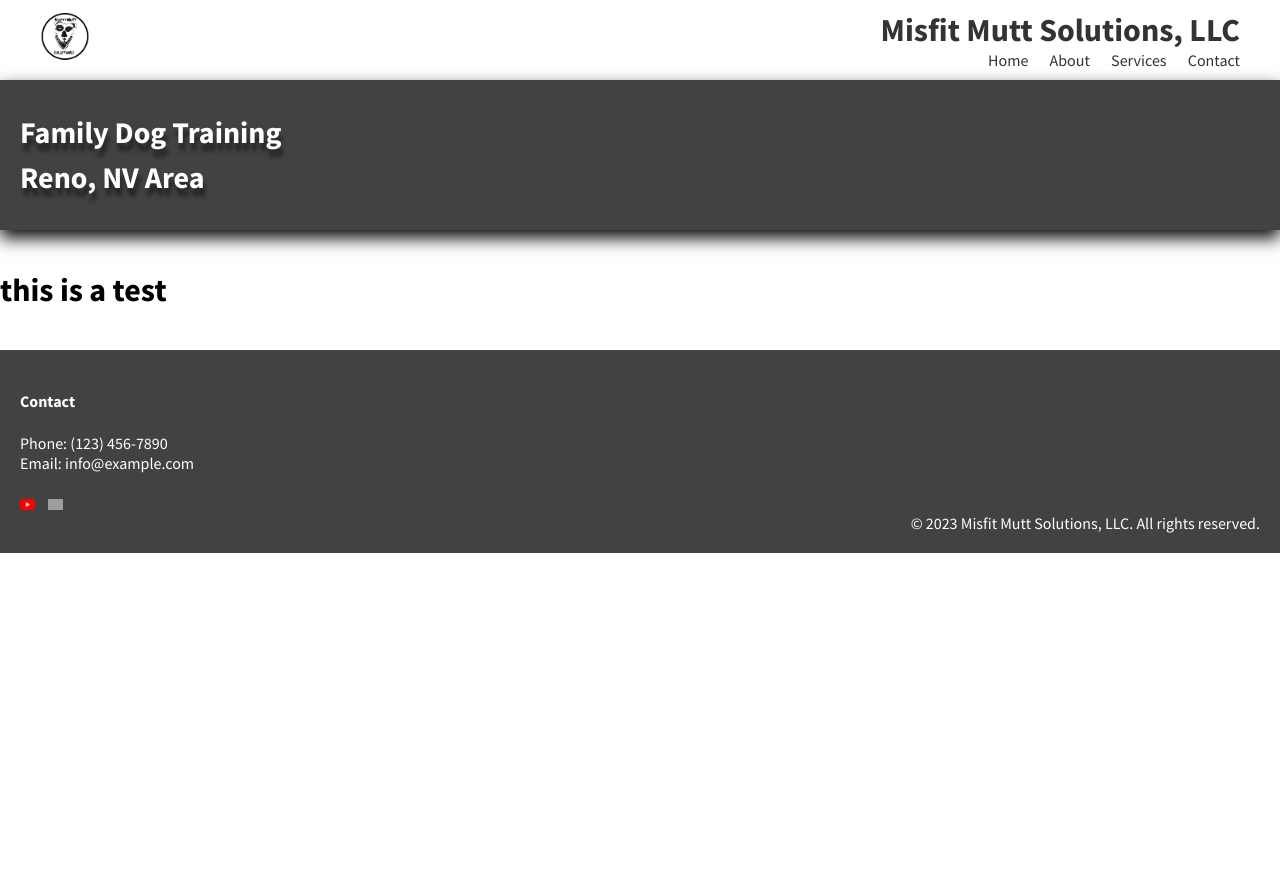
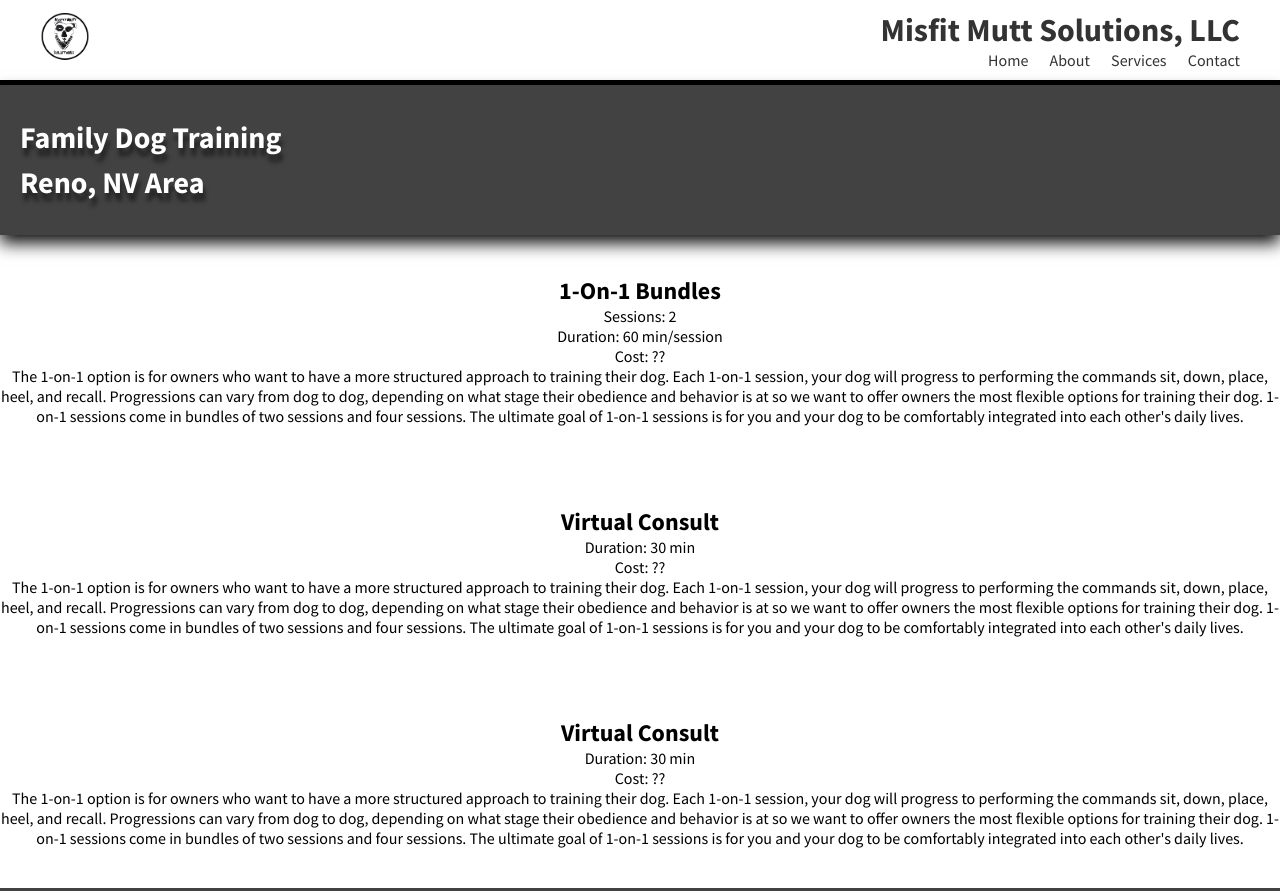
Before and after one commit to glmcbr06/misfit-mutt, a plain HTML site: page services.html in a window 1280 px wide. Shown: the top 891 px of the page. Before the commit the page ends 800 px from the top, so only its background shows below. Drawn offline with Linux system fonts and the light colour scheme; grey boxes are pictures that could not be loaded.

Commit message:
working the services page

```diff
--- a/css/styles.css
+++ b/css/styles.css
@@ -19,6 +19,15 @@
     background-color: #fff; /* White background */
     color: #333; /* Text color */
     padding: 10px 0; /* Adjust padding as needed */
+    border-bottom: 5px solid black;
+}
+
+/* Add styles for fixed header */
+.fixed-header {
+    position: fixed;
+    top: 0;
+    width: 100%;
+    z-index: 1000; /* Adjust the z-index as needed */
 }
 
 .top-header .container {
--- a/javascript/common-elements.js
+++ b/javascript/common-elements.js
@@ -1,5 +1,13 @@
 <!-- common-elements.js -->
 document.addEventListener('DOMContentLoaded', function() {
+    fetch('common-head.html')
+        .then(response => response.text())
+        .then(html => {
+            // Inject the common head content into the head of the document
+            document.head.innerHTML += html;
+        });
+
+
     fetch('header.html')
         .then(response => response.text())
         .then(html => {
--- a/javascript/script.js
+++ b/javascript/script.js
@@ -16,4 +16,19 @@
             }
         });
     });
+
+        // Add event listener for scroll to handle fixed header
+    document.addEventListener('scroll', function() {
+        var header = document.querySelector('header');
+        var scrollPosition = window.scrollY;
+
+        // Set a threshold scroll position to determine when to add/remove the fixed-header class
+        var threshold = 100;
+
+        if (scrollPosition > threshold) {
+            header.classList.add('fixed-header');
+        } else {
+            header.classList.remove('fixed-header');
+        }
+    });
 });
--- a/services.html
+++ b/services.html
@@ -13,9 +13,32 @@
     <div class="common-banner"></div>
     <nav></nav>
     <secton id="services" class="main-section">
-    <h1>this is a test</h1>
-</secton>
+        <div class="bottom-section">
+            <h2>1-On-1 Bundles</h2>
+            <p>Sessions: 2</p>
+            <p>Duration: 60 min/session</p>
+            <p>Cost: ??</p>
+            <p>The 1-on-1 option is for owners who want to have a more structured approach to training their dog. Each 1-on-1 session, your dog will progress to performing the commands sit, down, place, heel, and recall. Progressions can vary from dog to dog, depending on what stage their obedience and behavior is at so we want to offer owners the most flexible options for training their dog. 1-on-1 sessions come in bundles of two sessions and four sessions. The ultimate goal of 1-on-1 sessions is for you and your dog to be comfortably integrated into each other's daily lives.</p>
+        </div>
+    </secton>
+    <secton id="services" class="main-section">
+        <div class="bottom-section">
+            <h2>Virtual Consult</h2>
+            <p>Duration: 30 min</p>
+            <p>Cost: ??</p>
+            <p>The 1-on-1 option is for owners who want to have a more structured approach to training their dog. Each 1-on-1 session, your dog will progress to performing the commands sit, down, place, heel, and recall. Progressions can vary from dog to dog, depending on what stage their obedience and behavior is at so we want to offer owners the most flexible options for training their dog. 1-on-1 sessions come in bundles of two sessions and four sessions. The ultimate goal of 1-on-1 sessions is for you and your dog to be comfortably integrated into each other's daily lives.</p>
+        </div>
+    </secton>
+    <secton id="services" class="main-section">
+        <div class="bottom-section">
+            <h2>Virtual Consult</h2>
+            <p>Duration: 30 min</p>
+            <p>Cost: ??</p>
+            <p>The 1-on-1 option is for owners who want to have a more structured approach to training their dog. Each 1-on-1 session, your dog will progress to performing the commands sit, down, place, heel, and recall. Progressions can vary from dog to dog, depending on what stage their obedience and behavior is at so we want to offer owners the most flexible options for training their dog. 1-on-1 sessions come in bundles of two sessions and four sessions. The ultimate goal of 1-on-1 sessions is for you and your dog to be comfortably integrated into each other's daily lives.</p>
+        </div>
+    </secton>
     <footer></footer>
+<script src="javascript/script.js" defer></script>
 </body>
 
 </html>
```
Also changed, not shown: index.html (+2 -2 lines), javascript/common-head.js (deleted, +0 -7 lines), images/coming-soon.png (deleted).
